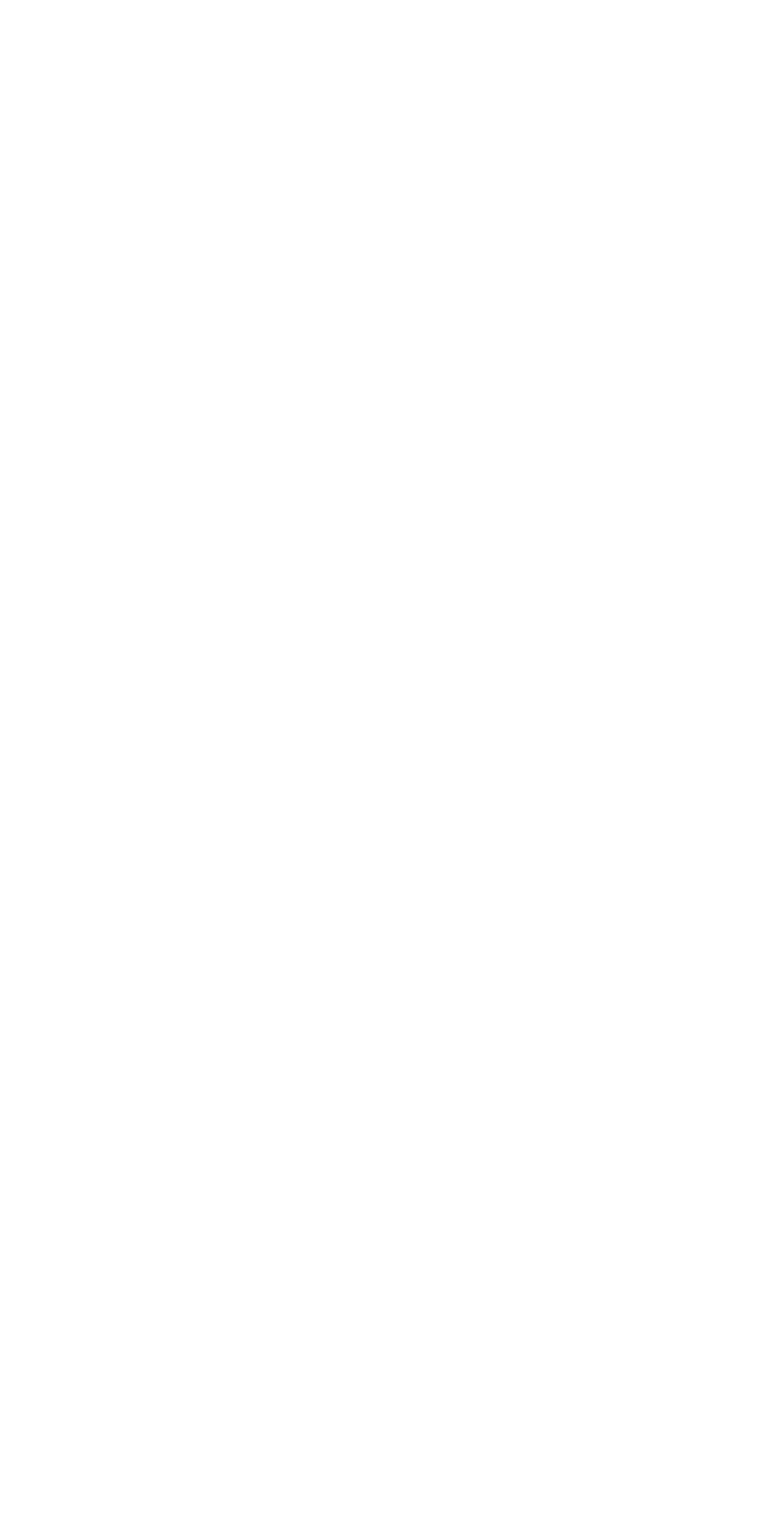
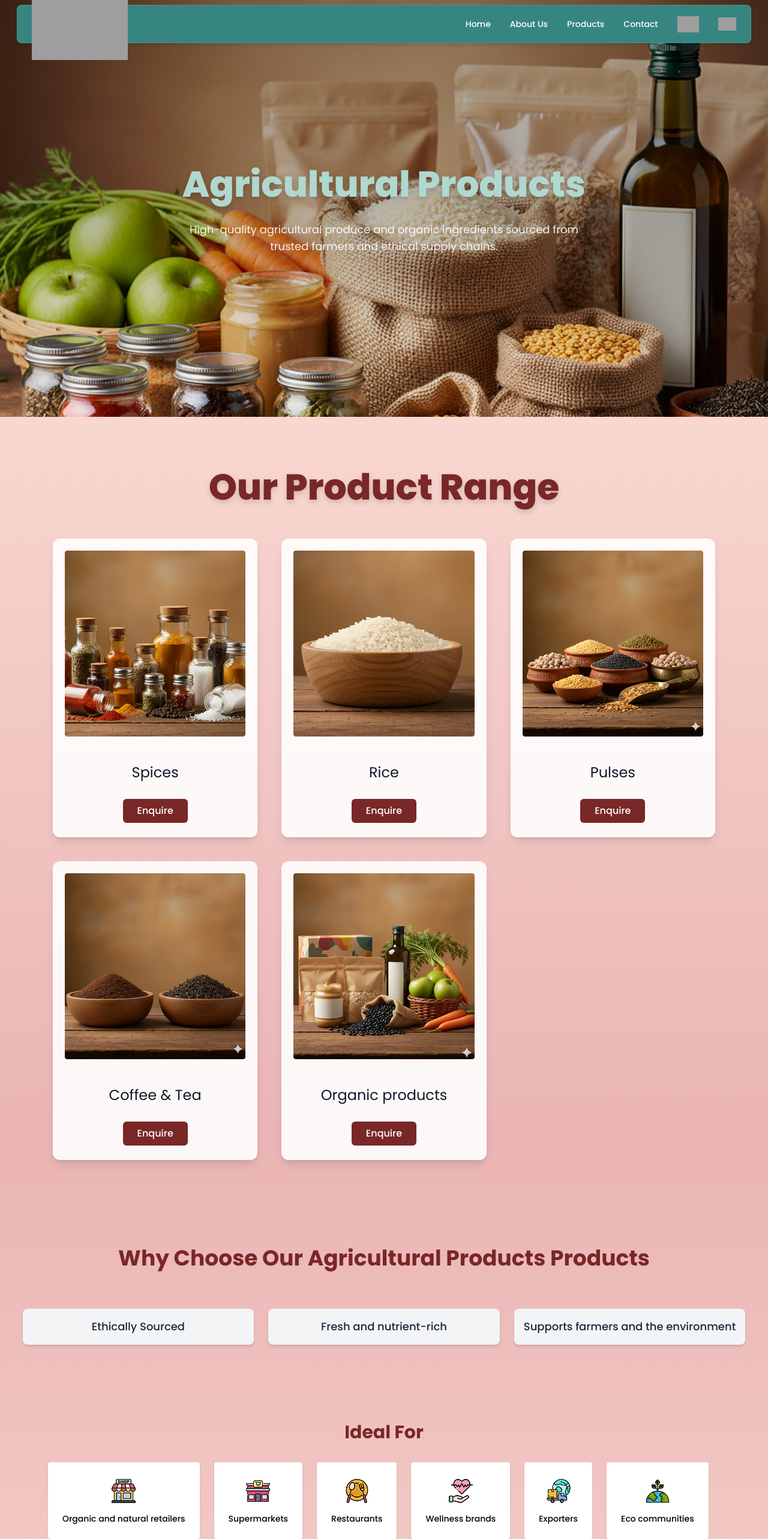
Before and after one commit to SamarthPD-21/Veblyss, a Next.js app in the folder client/: page /products/agricultural-products in a window 1280 px wide. Before the commit this address had no page. Shown: the top 2566 px of the page at 60% size. Before the commit the page ends 800 px from the top, so only its background shows below. Built offline with nearby package versions, Linux system fonts and the light colour scheme; grey boxes are pictures that could not be loaded.

Commit message:
product data done

```diff
--- a/client/src/Data/productsData.ts
+++ b/client/src/Data/productsData.ts
@@ -141,8 +141,276 @@ export const productsData = {
             }
         ]
     },
-    "imitation-jewelry": {},
-    "handicrafts": {},
-    "sustainable-products": {},
-    "agricultural-products": {}
+    "imitation-jewelry": {
+        "heroSection": {
+            "backgroundImage": "/images/products/jewelry/hero.png",
+            "mainHeading": "Imitation Jewelry",
+            "subHeading": "High-quality imitation and fashion jewelry made with lead & nickel-free materials, blending intricate Indian craftsmanship with contemporary global styles."
+        },
+        "productRangeSections": [
+            {
+                "name": "Oxidized pieces",
+                "image": "/images/products/jewelry/oxidized.png"
+            },
+            {
+                "name": "Designer anti-tarnish necklaces",
+                "image": "/images/products/jewelry/necklace.png"
+            },
+            {
+                "name": "Anti-tarnish Pendant sets",
+                "image": "/images/products/jewelry/pendent.png"
+            },
+            {
+                "name": "Designer stud earrings",
+                "image": "/images/products/jewelry/earrings.png"
+            },
+            {
+                "name": "Designer solitaire bracelets",
+                "image": "/images/products/jewelry/bracelets.png"
+            },
+            {
+                "name": "Rose gold bracelet",
+                "image": "/images/products/jewelry/rose-gold.png"
+            }
+        ],
+        "whyChooseOurProductSection": {
+            "name": "Imitation Jewelry",
+            "features": [
+                "Lead & Nickel Free Materials",
+                "Intricate Indian Designs",
+                "Global Fashion Trends"
+            ]
+        },
+        "idealForSection": [
+            {
+                "title": "Fashion Retailers",
+                "icon": "/images/products/jewelry/fashion-retailers.png"
+            },
+            {
+                "title": "Jewelry Boutiques",
+                "icon": "/images/products/jewelry/luxury-boutiques.png"
+            },
+            {
+                "title": "Online Marketplaces",
+                "icon": "/images/products/jewelry/online-marketplaces.png"
+            },
+            {
+                "title": "Wedding Planners",
+                "icon": "/images/products/jewelry/wedding-planners.png"
+            },
+            {
+                "title": "Costume Designers",
+                "icon": "/images/products/jewelry/costume-designers.png"
+            },
+            {
+                "title": "Cultural Events",
+                "icon": "/images/products/jewelry/cultural-events.png"
+            }
+        ]
+    },
+    "handicrafts": {
+        "heroSection": {
+            "backgroundImage": "/images/products/handicrafts/hero.png",
+            "mainHeading": "Indian Handicrafts",
+            "subHeading": "Authentic Indian handicrafts — hand-made wooden, metal, terracotta and textile pieces celebrating traditional techniques and sustainable materials."
+        },
+        "productRangeSections": [
+            {
+                "name": "Wooden décor",
+                "image": "/images/products/handicrafts/decor.png"
+            },
+            {
+                "name": "Metal art",
+                "image": "/images/products/handicrafts/metal-art.png"
+            },
+            {
+                "name": "Brass idols",
+                "image": "/images/products/handicrafts/brass-idols.png"
+            },
+            {
+                "name": "Festive items",
+                "image": "/images/products/handicrafts/festival.png"
+            },
+            {
+                "name": "Hand-painted boxes",
+                "image": "/images/products/handicrafts/boxes.png"
+            },
+            {
+                "name": "Pottery",
+                "image": "/images/products/handicrafts/pottery.png"
+            },
+            {
+                "name": "Handwoven home accents",
+                "image": "/images/products/handicrafts/accents.png"
+            },
+            {
+                "name": "Terracotta items",
+                "image": "/images/products/handicrafts/terracotta.png"
+            },
+            {
+                "name": "Gift items",
+                "image": "/images/products/handicrafts/gift.png"
+            }
+        ],
+        "whyChooseOurProductSection": {
+            "name": "Indian Handicrafts",
+            "features": [
+                "Authentic Artisan Craftsmanship",
+                "Cultural Heritage Preservation",
+                "Fair Trade Practices"
+            ]
+        },
+        "idealForSection": [
+            {
+                "title": "Home Décor Stores",
+                "icon": "/images/products/handicrafts/home-decor-stores.png"
+            },
+            {
+                "title": "Art Galleries",
+                "icon": "/images/products/handicrafts/art-gallery.png"
+            },
+            {
+                "title": "Cultural Museums",
+                "icon": "/images/products/handicrafts/cultural-museums.png"
+            },
+            {
+                "title": "Interior Designers",
+                "icon": "/images/products/handicrafts/interior-designers.png"
+            },
+            {
+                "title": "Gift Shops",
+                "icon": "/images/products/handicrafts/gift-shops.png"
+            },
+            {
+                "title": "Export Companies",
+                "icon": "/images/products/handicrafts/export-companies.png"
+            }
+        ]
+    },
+    "sustainable-products": {
+        "heroSection": {
+            "backgroundImage": "/images/products/sustainable/hero.png",
+            "mainHeading": "Sustainable Products",
+            "subHeading": "Eco-friendly products crafted from sustainable materials — designed for conscious consumers and businesses seeking low-impact alternatives."
+        },
+        "productRangeSections": [
+            {
+                "name": "Bamboo & jute bags",
+                "image": "/images/products/sustainable/bags.png"
+            },
+            {
+                "name": "Rice",
+                "image": "/images/products/sustainable/rice.png"
+            },
+            {
+                "name": "Coconut shell kitchenware",
+                "image": "/images/products/sustainable/kitchenware.png"
+            },
+            {
+                "name": "Plantable seed paper gifts",
+                "image": "/images/products/sustainable/gifts.png"
+            },
+            {
+                "name": "Cotton apparel",
+                "image": "/images/products/sustainable/apparel.png"
+            },
+            {
+                "name": "Scarves",
+                "image": "/images/products/sustainable/scarves.png"
+            }
+        ],
+        "whyChooseOurProductSection": {
+            "name": "Sustainable Products",
+            "features": [
+                "Eco-Certified Materials",
+                "Carbon Neutral Production",
+                "Biodegradable & Compostable"
+            ]
+        },
+        "idealForSection": [
+            {
+                "title": "Eco-Conscious Retailers",
+                "icon": "/images/products/sustainable/eco-consious.png"
+            },
+            {
+                "title": "Green Lifestyle Stores",
+                "icon": "/images/products/sustainable/green-lifestyle-stores.png"
+            },
+            {
+                "title": "Corporate Sustainability",
+                "icon": "/images/products/sustainable/corporate-sustainability.png"
+            },
+            {
+                "title": "Environmental Organizations",
+                "icon": "/images/products/sustainable/environmental.png"
+            },
+            {
+                "title": "Conscious Consumers",
+                "icon": "/images/products/sustainable/counsious-consumers.png"
+            }
+        ]
+    },
+    "agricultural-products": {
+        "heroSection": {
+            "backgroundImage": "/images/products/agriculture/hero.png",
+            "mainHeading": "Agricultural Products",
+            "subHeading": "High-quality agricultural produce and organic ingredients sourced from trusted farmers and ethical supply chains."
+        },
+        "productRangeSections": [
+            {
+                "name": "Spices",
+                "image": "/images/products/agriculture/spices.png"
+            },
+            {
+                "name": "Rice",
+                "image": "/images/products/agriculture/rice.png"
+            },
+            {
+                "name": "Pulses",
+                "image": "/images/products/agriculture/pulses.png"
+            },
+            {
+                "name": "Coffee & Tea",
+                "image": "/images/products/agriculture/tea.png"
+            },
+            {
+                "name": "Organic products",
+                "image": "/images/products/agriculture/organic.png"
+            }
+        ],
+        "whyChooseOurProductSection": {
+            "name": "Agricultural Products",
+            "features": [
+                "Ethically Sourced",
+                "Fresh and nutrient-rich",
+                "Supports farmers and the environment"
+            ]
+        },
+        "idealForSection": [
+            {
+                "title": "Organic and natural retailers",
+                "icon": "/images/products/agriculture/organic-natural.png"
+            },
+            {
+                "title": "Supermarkets",
+                "icon": "/images/products/agriculture/supermarkets.png"
+            },
+            {
+                "title": "Restaurants",
+                "icon": "/images/products/agriculture/restaurants.png"
+            },
+            {
+                "title": "Wellness brands",
+                "icon": "/images/products/agriculture/wellness-brands.png"
+            },
+            {
+                "title": "Exporters",
+                "icon": "/images/products/agriculture/exporters.png"
+            },
+            {
+                "title": "Eco communities",
+                "icon": "/images/products/agriculture/eco-communities.png"
+            }
+        ]
+    }
 }
--- a/client/src/app/products/[product_type]/page.tsx
+++ b/client/src/app/products/[product_type]/page.tsx
@@ -8,7 +8,7 @@ import HeroSection from "@/components/product_page_components/HeroSection";
 import ProductRangeSections from "@/components/product_page_components/ProductRangeSections";
 import WhyChooseOurProductSection from "@/components/product_page_components/WhyChooseOurProductSection";
 import IdealForSection from "@/components/product_page_components/IdealFor";
-
+import Btn from "@/components/Btn";
 interface productDataType {
   heroSection: {
     backgroundImage: string;
@@ -100,9 +100,12 @@ function OtherProductsSection({
                 <h2 className="text-2xl font-bold text-gray-900 mb-3">
                   {product.name}
                 </h2>
-                <button className="mt-auto px-6 py-2 bg-[var(--button-red)] text-white font-semibold rounded-lg hover:opacity-90 transition">
-                  Enquire
-                </button>
+                <div className="mt-8 flex flex-col sm:flex-row gap-3 sm:gap-4 items-center">
+              <Btn size="large" className="shadow-xl">
+                Explore Products
+              </Btn>
+              <Btn size="large">Enquire</Btn>
+            </div>
               </div>
             </div>
           ))}
--- a/client/src/components/Navbar.tsx
+++ b/client/src/components/Navbar.tsx
@@ -179,7 +179,7 @@ export default function Navbar() {
       </div>
       {/* Mobile menu overlay */}
       <div
-        className={`fixed inset-0 z-40 md:hidden transform transition-opacity duration-300 ${
+        className={`fixed inset-0 z-40 md:hidden transform transition-opacity duration-300 text-[20px] ${
           mobileOpen ? "opacity-100 pointer-events-auto" : "opacity-0 pointer-events-none"
         }`}
         aria-hidden={!mobileOpen}
@@ -189,12 +189,12 @@ export default function Navbar() {
         <div className={`absolute top-16 right-0 left-0 px-4`}>
           <div className={`bg-[var(--veblyss-color)] rounded-lg p-4 mx-auto max-w-3xl shadow-lg`}>
             <nav aria-label="Mobile navigation" className="flex flex-col gap-2">
-              <Link href="/" onClick={() => setMobileOpen(false)} className="text-white font-medium py-2 px-2">Home</Link>
-              <Link href="/about" onClick={() => setMobileOpen(false)} className="text-white font-medium py-2 px-2">About Us</Link>
+              <Link href="/" onClick={() => setMobileOpen(false)} className="text-white font-medium py-2 px-2 text-[20px]">Home</Link>
+              <Link href="/about" onClick={() => setMobileOpen(false)} className="text-white font-medium py-2 px-2 text-[20px]">About Us</Link>
 
               <button
                 onClick={() => setMobileProductsOpen((s) => !s)}
-                className="flex items-center justify-between text-white font-medium py-2 px-2"
+                className="flex items-center justify-between text-white font-medium py-2 px-2 text-[20px]"
                 aria-expanded={mobileProductsOpen}
               >
                 <span>Products</span>
@@ -216,7 +216,7 @@ export default function Navbar() {
                 </div>
               </div>
 
-              <Link href="/contact" onClick={() => setMobileOpen(false)} className="text-white font-medium py-2 px-2">Contact</Link>
+              <Link href="/contact" onClick={() => setMobileOpen(false)} className="text-white font-medium py-2 px-2 text-[20px]">Contact</Link>
             </nav>
           </div>
         </div>
```
